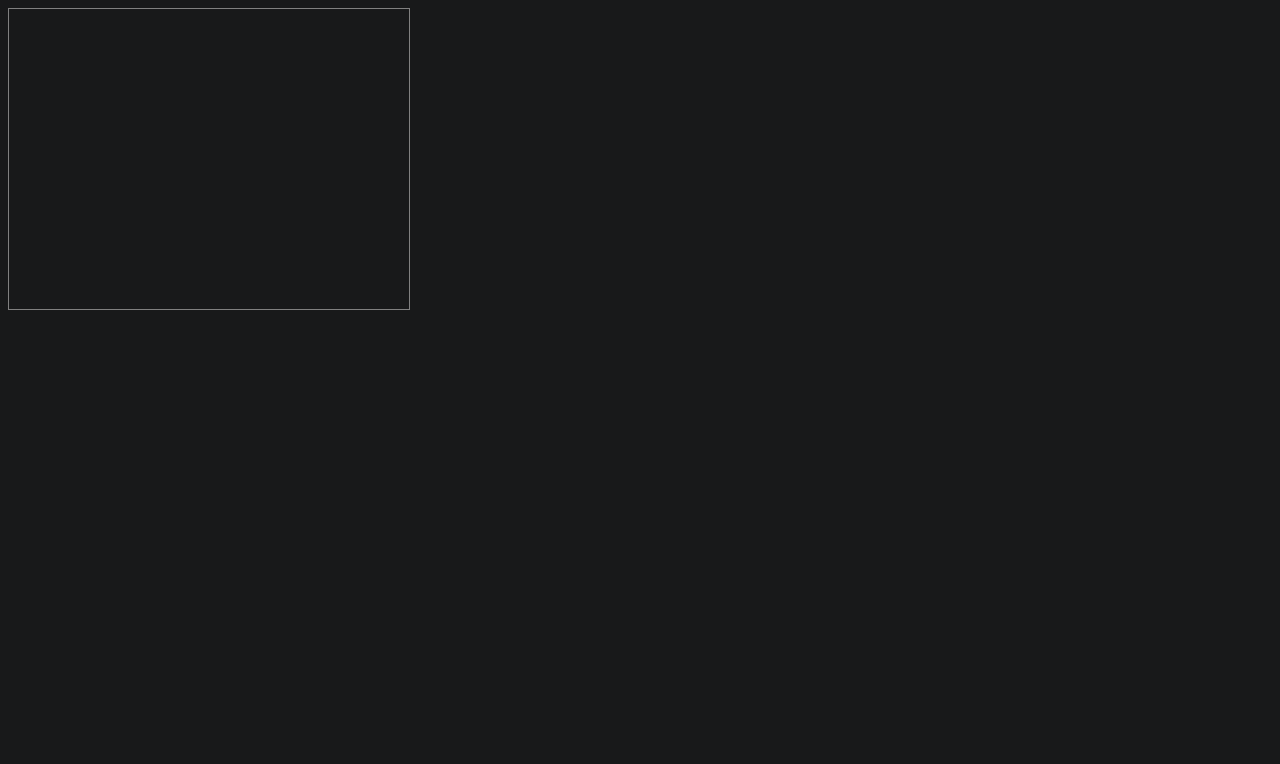
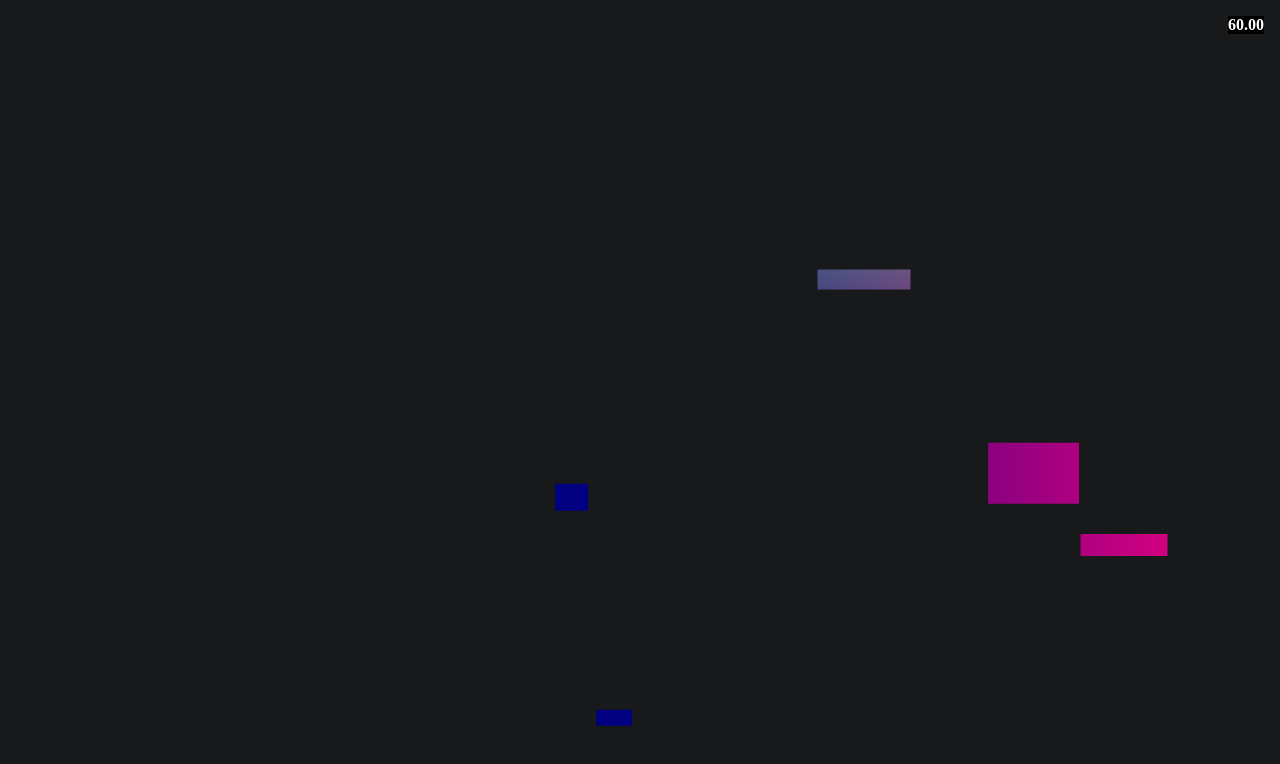
Before and after one commit to matthewcaminiti/particle_life, a website built with webpack: page index.html in a window 1280 px wide. Built offline with nearby package versions, Linux system fonts and the light colour scheme.

Commit message:
Rectangle spam! Time for collisions?

```diff
--- a/index.html
+++ b/index.html
@@ -3,8 +3,20 @@
 	<meta charset="utf-8" />
 	<title>Tito's Lounge</title>
 	<script src="./dist/bundle.js" defer></script>
+	<style>
+	html, body {
+		height: 100%;
+		margin: 0;
+	}
+
+	#canvas {
+		width: 100%;
+		height: 100%;
+		display: block;
+	}
+	</style>
 </head>
-<body style="background-color:#18191a; color: white">
-	<canvas id="canvas" width="400" height="300" style="border: 1px solid grey;"></canvas>
+<body style="background-color:#18191a; color: white; box-sizing: border-box; height: 100vh; width: 100vw;">
+	<canvas id="canvas" width="400" height="300"></canvas>
 </body>
 </html>
--- a/src/canvas.ts
+++ b/src/canvas.ts
@@ -1,14 +1,65 @@
-const loadCanvasContext = (): WebGLRenderingContext | null => {
-	var canvas = document.querySelector("#canvas") as HTMLCanvasElement | null;
+export const resizeCanvasToDisplaySize = (canvas: HTMLCanvasElement): boolean => {
+	// Lookup the size the browser is displaying the canvas in CSS pixels
+	const displayWidth = canvas.clientWidth;
+	const displayHeight = canvas.clientHeight;
 
-	if (!canvas) {
-		console.error("Failed to select canvas DOM element!");
-		return null;
+	// Check if the canvas is not the same size
+	const needResize = canvas.width !== displayWidth || canvas.height !== displayHeight;
+
+	if (needResize) {
+		canvas.width = displayWidth;
+		canvas.height = displayHeight;
 	}
 
-	return canvas.getContext("webgl");
+	return needResize;
 }
 
-export {
-	loadCanvasContext
+export const createShader = (
+	gl: WebGLRenderingContext,
+	type: number,
+	source: string
+): WebGLShader => {
+	const shader = gl.createShader(type)
+
+	if (!shader) {
+		throw new Error("Failed to create shader")
+	}
+
+	gl.shaderSource(shader, source)
+	gl.compileShader(shader)
+
+	const success = gl.getShaderParameter(shader, gl.COMPILE_STATUS)
+	if (!success) {
+		const infoLog = gl.getShaderInfoLog(shader)
+		gl.deleteShader(shader)
+		throw new Error(infoLog ?? 'Unknown error occurred')
+	}
+
+	return shader
 }
+
+export const createProgram = (
+	gl: WebGLRenderingContext,
+	vertexShader: WebGLShader,
+	fragmentShader: WebGLShader,
+): WebGLProgram => {
+	const program = gl.createProgram()
+
+	if (!program) {
+		throw new Error("Failed to create program")
+	}
+
+	gl.attachShader(program, vertexShader)
+	gl.attachShader(program, fragmentShader)
+
+	gl.linkProgram(program)
+
+	const success = gl.getProgramParameter(program, gl.LINK_STATUS)
+	if (!success) {
+		const infoLog = gl.getProgramInfoLog(program)
+		gl.deleteProgram(program)
+		throw new Error(infoLog ?? 'Unknown error occurred')
+	}
+
+	return program
+}
--- /dev/null
+++ b/src/geo.ts
@@ -0,0 +1,57 @@
+const degToRad = (deg: number): number => {
+	return deg * Math.PI / 180
+}
+
+export class rect {
+	x: number
+	y: number
+	w: number
+	h: number
+	speed: number
+	directionDeg: number
+	positions: Array<number>
+
+	constructor(x: number, y: number, w: number, h: number, speed: number) {
+		this.x = x
+		this.y = y
+		this.w = w
+		this.h = h
+		this.directionDeg = 45
+		this.speed = speed
+		this.positions = [
+			x, y,
+			x + w, y,
+			x + w, y + h,
+
+			x, y,
+			x, y + h,
+			x + w, y + h,
+		]
+	}
+
+	update(deltaTime: number, w: number, h: number) {
+		const newPos = (i: number): number => {
+			if (i % 2 == 0) {
+				const dx = this.speed * deltaTime * Math.cos(degToRad(this.directionDeg))
+				return this.positions[i] + dx
+			}
+
+			const dy = this.speed * deltaTime * Math.sin(degToRad(this.directionDeg))
+			return this.positions[i] + dy
+		}
+
+		if (
+			newPos(1) <= 0 || // top wall
+			newPos(5) >= h // bottom wall
+		) {
+			this.directionDeg = 360 - this.directionDeg
+		} else if (
+			newPos(0) <= 0 || // left wall
+			newPos(2) >= w // right wall
+		) {
+			this.directionDeg = 180 - this.directionDeg
+		}
+
+		this.positions = this.positions.map((_, i) => newPos(i))
+	}
+}
--- a/src/index.ts
+++ b/src/index.ts
@@ -1,12 +1,161 @@
 import * as c from './canvas';
+import {rect} from "./geo"
 
 const main = () => {
-	let gl = c.loadCanvasContext()
+	const canvas = document.querySelector("#canvas") as HTMLCanvasElement | null;
+
+	if (!canvas) {
+		throw new Error("Failed to select canvas DOM element!");
+	}
+
+	const gl = canvas.getContext("webgl")
 
 	if (!gl) {
-		console.error("Failed to load WebGL context.")
-		return;
+		throw new Error("Failed to load WebGL context.")
 	}
+
+	c.resizeCanvasToDisplaySize(canvas)
+
+	const vertexShaderSrc = `
+// an attribute will receive data from a buffer
+attribute vec2 a_position;
+
+uniform vec2 u_resolution;
+
+varying vec2 v_pos;
+
+// all shaders have a main function
+void main() {
+	// convert the position from pixels to 0.0 to 1.0
+	vec2 zeroToOne = a_position / u_resolution;
+
+	// convert from 0->1 to 0->2
+	vec2 zeroToTwo = zeroToOne * 2.0;
+
+	// convert from 0->2 to -1->+1 (clip space)
+	vec2 clipSpace = zeroToTwo - 1.0;
+
+	vec2 yFlipped = vec2(clipSpace.x, clipSpace.y * -1.0);
+
+	// gl_Position is a special variable a vertex shader
+	// is responsible for setting
+	gl_Position = vec4(yFlipped, 0, 1);
+
+	v_pos = gl_Position.xy;
+}
+	`
+
+	const fragmentShaderSrc = `
+// fragment shaders don't have a default precision so we need to pick one.
+// mediump is a good default. it means "medium precision"
+precision mediump float;
+
+varying vec2 v_pos;
+
+void main() {
+	// gl_FragColor is a special variable a fragment shader is responsible for setting
+	gl_FragColor = vec4(v_pos, 0.5, 1);
+}
+	`
+
+	const vertexShader = c.createShader(gl, gl.VERTEX_SHADER, vertexShaderSrc)
+	const fragmentShader = c.createShader(gl, gl.FRAGMENT_SHADER, fragmentShaderSrc)
+
+	const program = c.createProgram(gl, vertexShader, fragmentShader)
+
+	const positionAttributeLocation = gl.getAttribLocation(program, "a_position")
+	const positionBuffer = gl.createBuffer()
+	if (!positionBuffer) {
+		throw new Error("Failed to create position buffer")
+	}
+
+	console.log(`Resolution (${gl.canvas.width}, ${gl.canvas.height})`)
+
+	let fpsEle = document.createElement("div")
+	fpsEle.setAttribute("style", "position: fixed; top: 1rem; right: 1rem; color: white; font-weight: bold; background: black;")
+	const body = document.getElementsByTagName("body").item(0)
+	if (body) {
+		body.appendChild(fpsEle)
+		fpsEle.textContent = "00.00"
+	}
+
+	let fpsWalkingSum = 0
+	let fpsSampleCount = 0
+
+	/* let speed = 100; */
+	/**/
+	/* let positions = [ */
+	/* 	0, 0, */
+	/* 	100, 0, */
+	/* 	100, 100, */
+	/**/
+	/* 	0, 0, */
+	/* 	0, 100, */
+	/* 	100, 100, */
+	/* ] */
+
+	const squares = Array(5).fill(0).map(() => new rect(
+		Math.random() * (gl.canvas.width - 10) + 10,
+		Math.random() * (gl.canvas.height - 10) + 10,
+		Math.floor(Math.random() * 100 + 10),
+		Math.floor(Math.random() * 100 + 10),
+		Math.floor(Math.random() * 500 + 100)
+	))
+
+	/* let jah = new rect(gl.canvas.width / 2, gl.canvas.height / 2, 100, 100, 300) */
+	gl.useProgram(program)
+
+	// Set the resolution uniform
+	const resolutionUniformLocation = gl.getUniformLocation(program, "u_resolution")
+	gl.uniform2f(resolutionUniformLocation, gl.canvas.width, gl.canvas.height)
+
+	let then = 0
+	const drawScene = (time: number) => {
+		time /= 1000
+		const deltaTime = time - then
+		then = time
+
+		const fps = 1 / (deltaTime)
+		fpsWalkingSum += fps
+		fpsSampleCount++
+		if (fpsSampleCount >= 10) {
+			fpsEle.textContent = (fpsWalkingSum / fpsSampleCount).toFixed(2)
+			fpsWalkingSum = 0
+			fpsSampleCount = 0
+		}
+
+		c.resizeCanvasToDisplaySize(canvas)
+		// Tell WebGL how to convert from the clip space values we'll be setting
+		// gl_Position to, back to pixels (often called screen space)
+		gl.viewport(0, 0, gl.canvas.width, gl.canvas.height)
+
+		// Clear the canvas
+		gl.clearColor(0, 0, 0, 0)
+		gl.clear(gl.COLOR_BUFFER_BIT)
+
+		squares.forEach((s) => {
+			s.update(Math.abs(deltaTime), gl.canvas.width, gl.canvas.height)
+
+			gl.bindBuffer(gl.ARRAY_BUFFER, positionBuffer)
+			gl.bufferData(gl.ARRAY_BUFFER, new Float32Array(s.positions), gl.STATIC_DRAW)
+
+			const size = 2
+			const type = gl.FLOAT
+			const normalize = false
+			const stride = 0
+			const offset = 0
+			gl.vertexAttribPointer(positionAttributeLocation, size, type, normalize, stride, offset)
+			gl.enableVertexAttribArray(positionAttributeLocation)
+
+			const primitiveType = gl.TRIANGLES
+			const nIndices = 6
+			gl.drawArrays(primitiveType, offset, nIndices)
+		})
+
+		requestAnimationFrame(drawScene)
+	}
+
+	drawScene(1)
 }
 
 main()
```
Also changed, not shown: src/webgl.ts (added).
